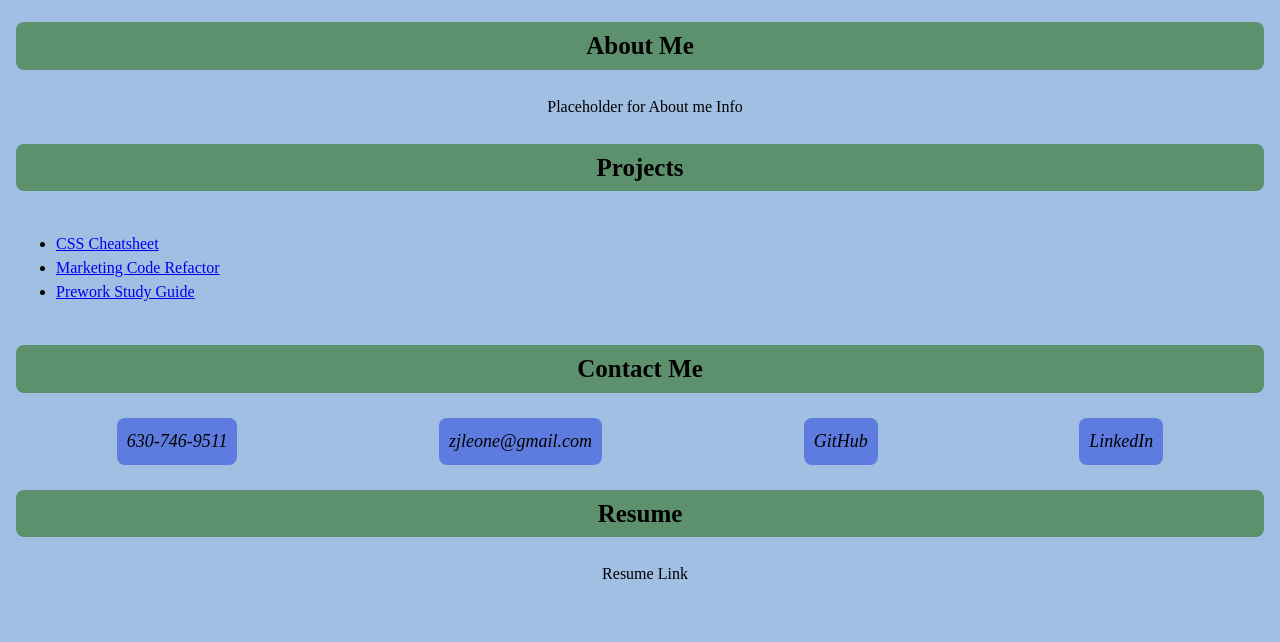
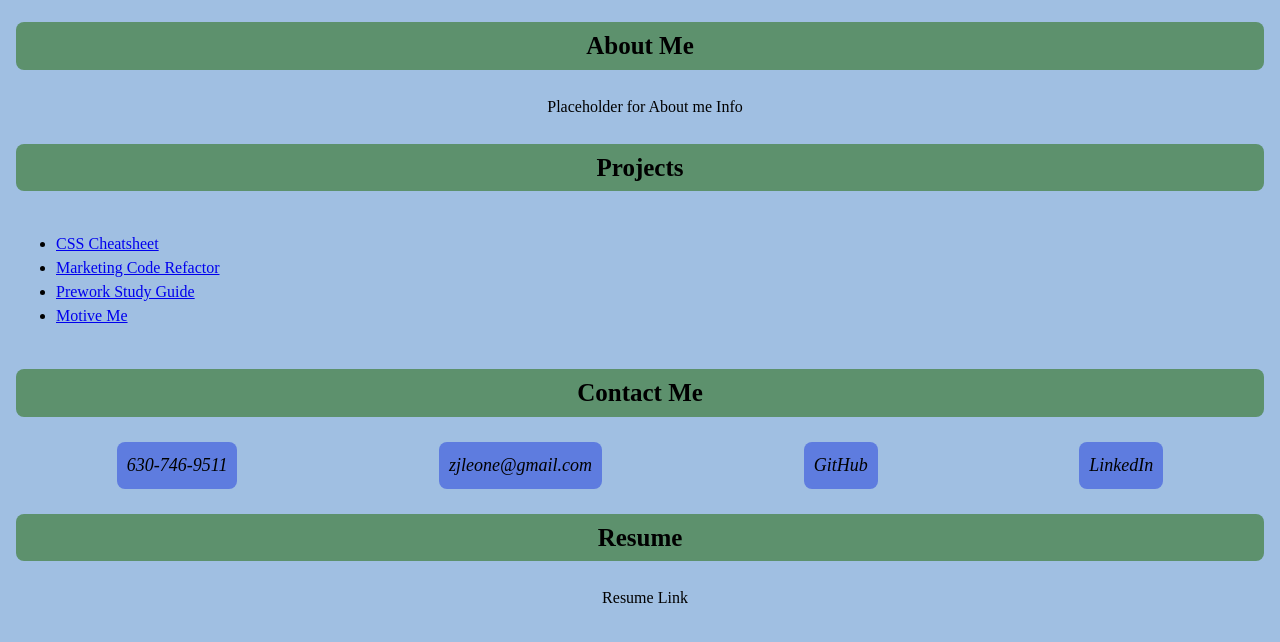
Before and after one commit to wobbledy/portfolio, a plain HTML site: page index.html in a window 1280 px wide. Shown: the part 274-916 px from the top of the page. Before the commit the page ends 892 px from the top, so only its background shows below. Drawn offline with Linux system fonts and the light colour scheme.

Commit message:
Updated index.html to include Motivate Me project

```diff
--- a/index.html
+++ b/index.html
@@ -50,6 +50,7 @@
                         <li><a href="https://wobbledy.github.io/CSS-CheatSheet/">CSS Cheatsheet</a></li>
                         <li><a href="https://wobbledy.github.io/marketing-code-refactor/">Marketing Code Refactor</a></li>
                         <li><a href="https://wobbledy.github.io/prework-study-guide/">Prework Study Guide</a></li>
+                        <li><a href="https://wobbledy.github.io/Motivate-Me/">Motive Me</a></li>
                     </ul>
                 </p>
             </div>
```
